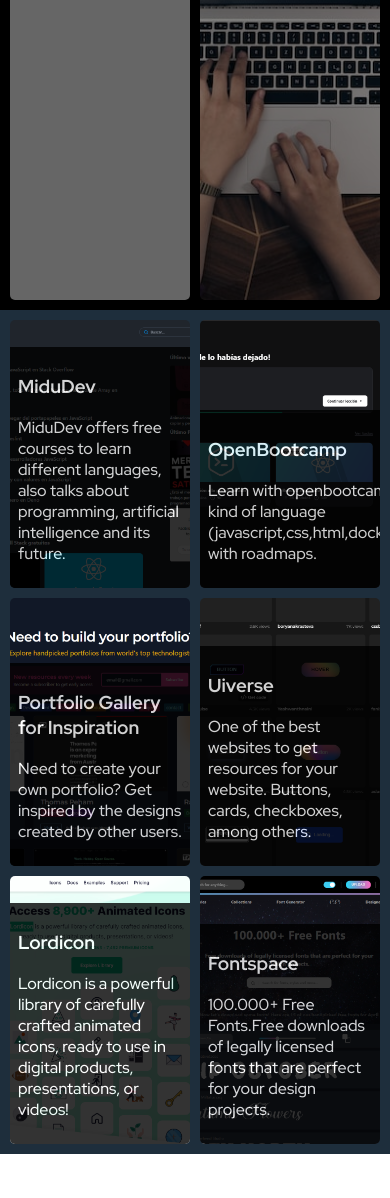
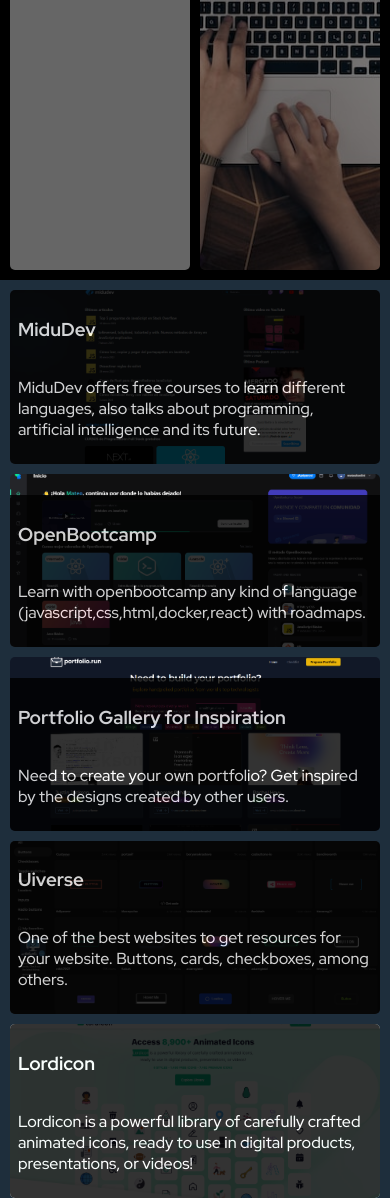
Before and after one commit to mateoBodiniARG/GridWebsite, a plain HTML site: page img2/index.html in a window 390 px wide. Shown: the part 4325-5523 px from the top of the page. Before the commit the page ends 5479 px from the top, so only its background shows below. Drawn offline with Linux system fonts and the light colour scheme.

Commit message:
FixSolved3

```diff
--- a/img2/main.css
+++ b/img2/main.css
@@ -366,7 +366,9 @@ svg{
 
 
 
+/* ------------------------------------------- */
 
+/* ------------------------------------------- */
 
 
 @media screen and (max-width: 1090px){
@@ -433,8 +435,22 @@ svg{
         "contact";
     }
 
+    #about {
+        gap: 20px;
+
+      }
 
     #menu .part:hover .front{
         margin-top: -25vh;
     }
+
+    #resources{
+        grid-template: repeat(6,1fr) / repeat(1,1fr) ;
+    }
+
+     #resources .post__title{
+        display: grid;
+     }
+
+
 }
```
